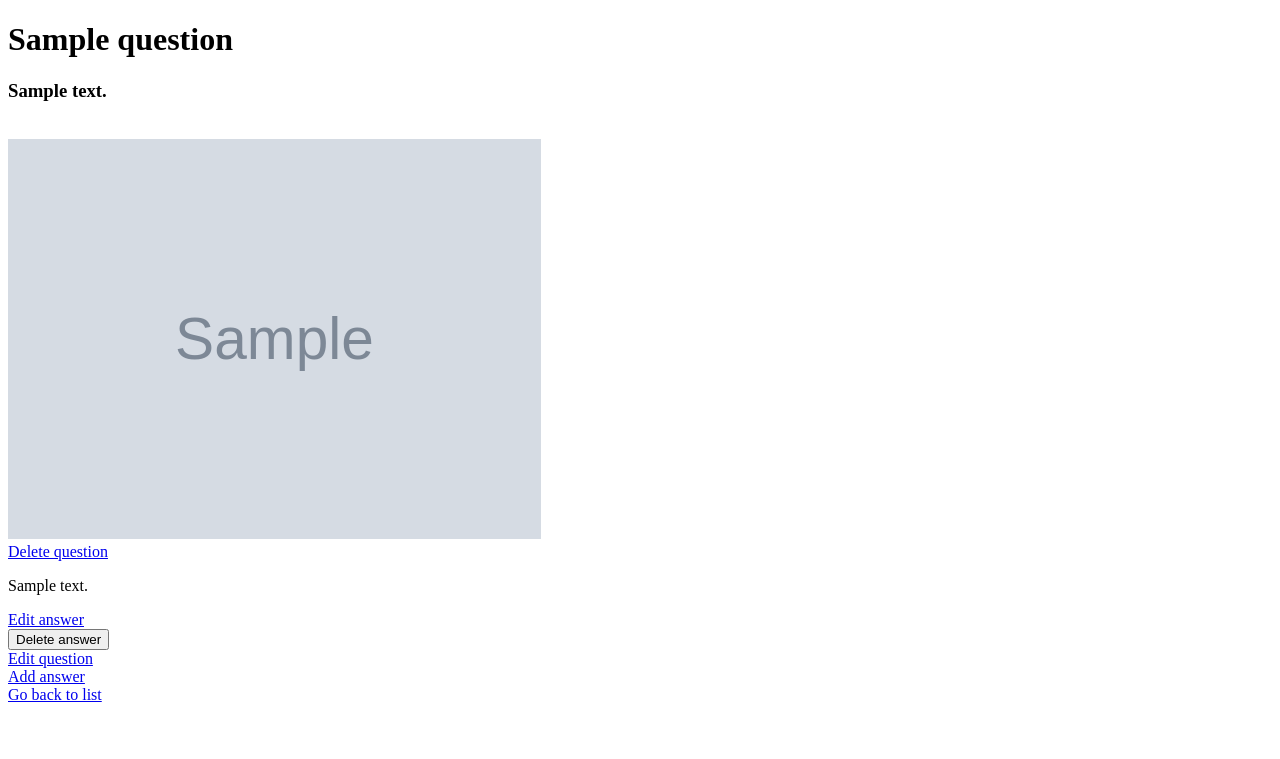
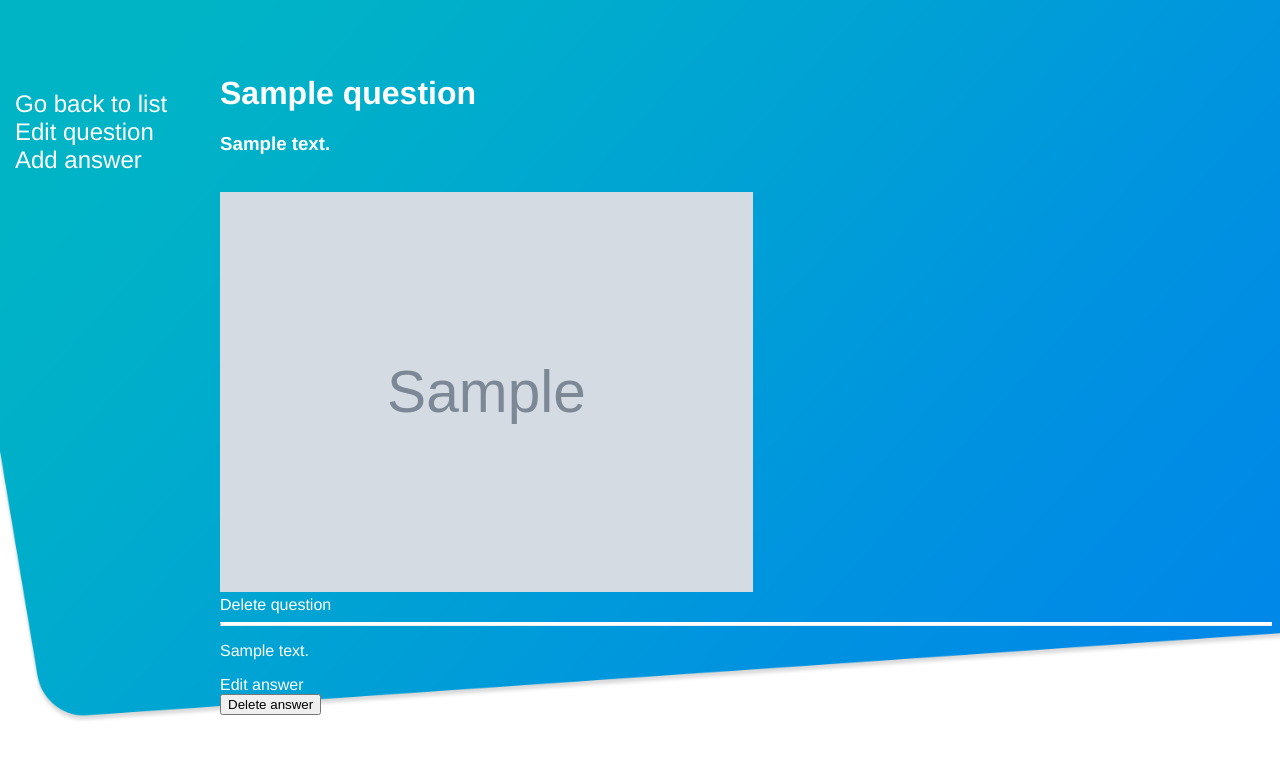
Before and after one commit to MKristof6/Ask-Mate-3, a Flask app: template templates/question.html in a window 1280 px wide. Shown: the top 759 px of the page. Run offline with Flask 2, Linux system fonts and the light colour scheme; the template is opened without the code that fills it: most values are stand-ins (such as "Sample title", 1, 10 or a date in 2020); grey boxes marked "Sample" are stand-in pictures.

Commit message:
Updated CSS on all .html documents

```diff
--- a/static/css/style.css
+++ b/static/css/style.css
@@ -1,5 +1,5 @@
 body {
-    background: white url(../images/banner-bg_extended.png) no-repeat top left;
+    background: white url(../images/banner-bg.png) no-repeat top left;
     background-size: cover;
     margin-left: 220px;
     margin-top: 75px;
@@ -12,7 +12,7 @@ table {
 
 
 tr:hover {
-    background-color: rgba(255,255,255,0.25)
+    background-color: rgba(255, 255, 255, 0.25)
 }
 
 th, td {
@@ -46,3 +46,7 @@ th, td {
 hr {
     border-top: 3px solid white
 }
+
+h1, h3, p {
+    color: white
+}
--- a/templates/add-question.html
+++ b/templates/add-question.html
@@ -3,6 +3,7 @@
 <head>
     <meta charset="UTF-8">
     <title>Add question</title>
+    <link rel="stylesheet" type="text/css" href="../static/css/style.css">
 </head>
 <body>
 <h1>
@@ -27,5 +28,8 @@
            alt="Submit" width="80">
 </form>
 
+<div id="menu">
+    <a style="text-decoration: none; color: white" href="/"> Go back to list </a>
+</div>
 </body>
 </html>
--- a/templates/answer.html
+++ b/templates/answer.html
@@ -3,6 +3,7 @@
 <head>
     <meta charset="UTF-8">
     <title>New Answer</title>
+    <link rel="stylesheet" type="text/css" href="../static/css/style.css">
 </head>
 <body>
 <form action="/answer" , method="post">
--- a/templates/edit-answer.html
+++ b/templates/edit-answer.html
@@ -3,6 +3,7 @@
 <head>
     <meta charset="UTF-8">
     <title>Edit answer</title>
+    <link rel="stylesheet" type="text/css" href="../static/css/style.css">
 </head>
 <body>
 
--- a/templates/edit-question.html
+++ b/templates/edit-question.html
@@ -3,6 +3,7 @@
 <head>
     <meta charset="UTF-8">
     <title>Edit question</title>
+    <link rel="stylesheet" type="text/css" href="../static/css/style.css">
 </head>
 <body>
 <h1>
--- a/templates/question.html
+++ b/templates/question.html
@@ -6,6 +6,7 @@
         {{ q.title }}
     {% endfor %}
     </title>
+    <link rel="stylesheet" type="text/css" href="../static/css/style.css">
 </head>
 <body>
 <h1>
@@ -21,17 +22,18 @@
 </h3>
 {#<a href="/question/{{ question_id }}/vote-up">Vote up</a>#}
 {#<a href="/question/{{ question_id }}/vote-down">Vote down</a><br>#}
-    {% for q in question %}
-        {%  if q.image is not none %}
+{% for q in question %}
+    {% if q.image is not none %}
         <br><img src="../static/uploaded_images/{{ q.image }}" height="400"><br>
-        {% endif %}
-        <a href="/question/{{ q.id }}/delete" onclick="return confirm('Are you sure you want to delete the question?')">Delete
-    question</a>
-    {% endfor %}
+    {% endif %}
+    <a style="text-decoration: none; color: white" href="/question/{{ q.id }}/delete" onclick="return confirm('Are you sure you want to delete the question?')">Delete
+        question</a>
+{% endfor %}
 
 {% for answer in answers %}
+    <hr>
     <p> {{ answer.message }} </p>
-    <a href="/answer/{{ answer.id }}/edit"> Edit answer </a> <br>
+    <a style="text-decoration: none; color: white" href="/answer/{{ answer.id }}/edit"> Edit answer </a> <br>
     <form action="/answer/{{ answer.id }}/delete" method="post">
         <input type="hidden" id="question_id" name="question_id" value="{{ question_id }}">
         <button type="submit"
@@ -42,9 +44,11 @@
 
 {% endfor %}
 
-<a href="/question/{{ question_id }}/edit"> Edit question </a> <br>
-<a href="/question/{{ question_id }}/new-answer"> Add answer </a> <br>
-<a href="/"> Go back to list </a>
+<div id="menu">
+    <a style="text-decoration: none; color: white" href="/"> Go back to list </a>
+    <a style="text-decoration: none; color: white" href="/question/{{ question_id }}/edit"> Edit question </a> <br>
+    <a style="text-decoration: none; color: white" href="/question/{{ question_id }}/new-answer"> Add answer </a> <br>
+</div>
 
 </body>
 </html>
--- a/templates/upload.html
+++ b/templates/upload.html
@@ -3,6 +3,7 @@
 <head>
     <meta charset="UTF-8">
     <title>Upload Image</title>
+    <link rel="stylesheet" type="text/css" href="../static/css/style.css">
 </head>
 <body>
 <script>
```
